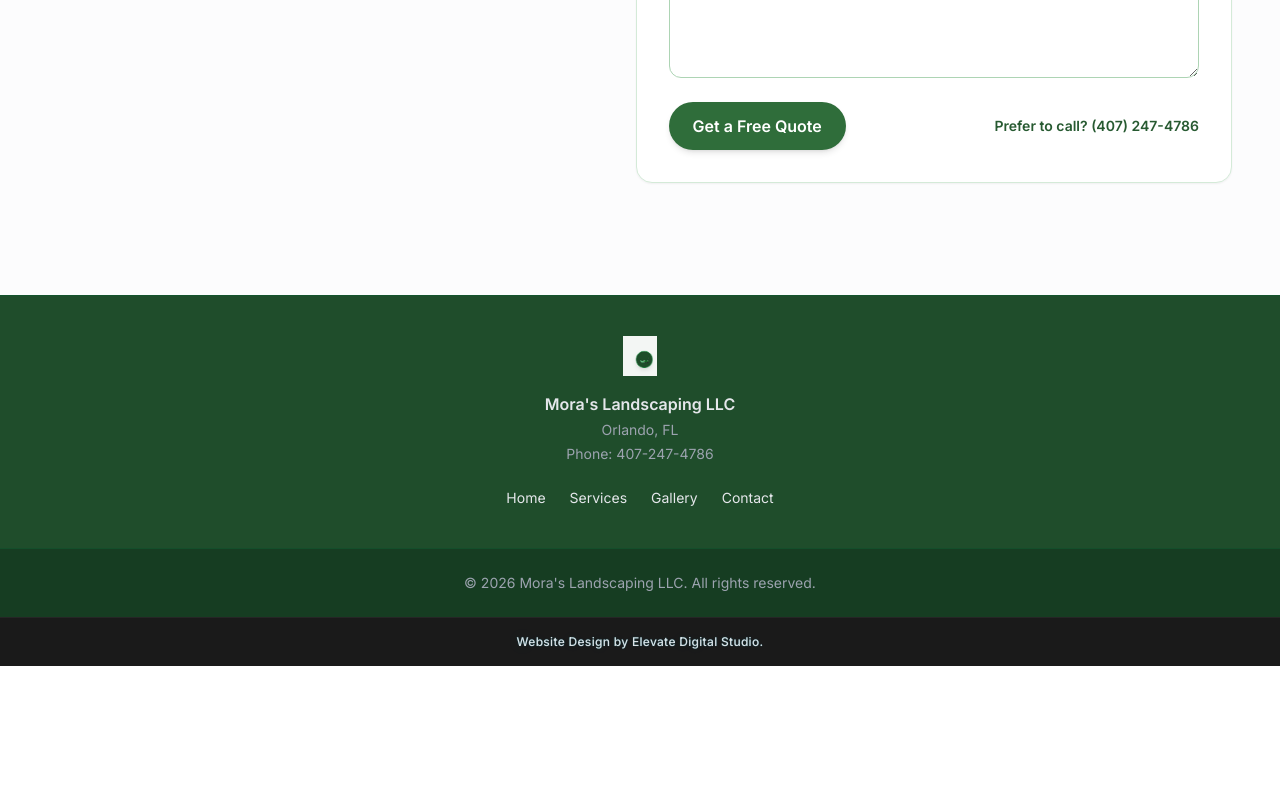
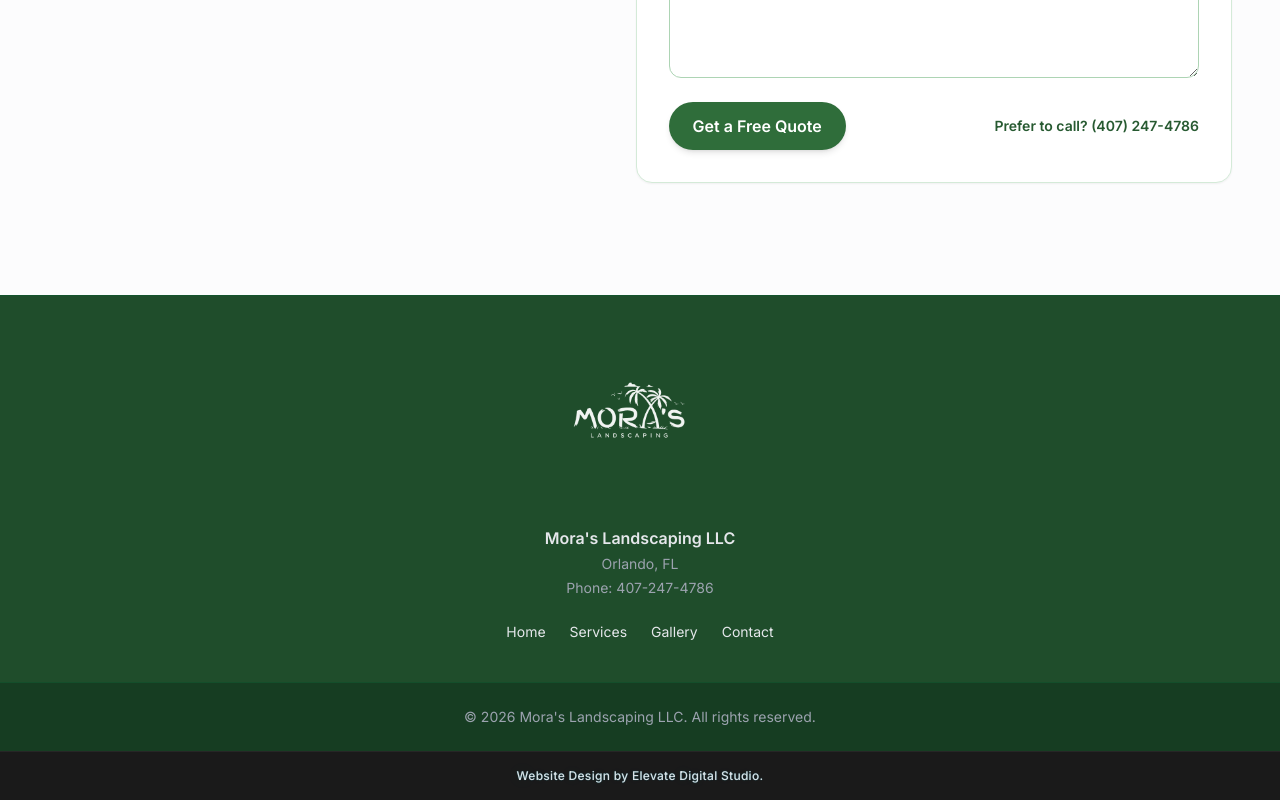
Before and after one commit to Skipp3r407/moras-landscaping-website, a Next.js app: page / in a window 1280 px wide. Shown: the part 7577-8377 px from the top of the page. Before the commit the page ends 8243 px from the top, so only its background shows below. Built offline with nearby package versions, Linux system fonts and the light colour scheme.

Commit message:
Footer: white logo match header, larger wordmark
Made-with: Cursor

```diff
--- a/components/site-footer.tsx
+++ b/components/site-footer.tsx
@@ -42,13 +42,15 @@ export function SiteFooter() {
         whileInView="visible"
         viewport={motionViewport}
       >
-        <Image
-          src="/images/logo-mower.png"
-          alt={`${business.name} — lawn care logo`}
-          width={171}
-          height={198}
-          className="mx-auto h-10 w-auto object-contain opacity-95 transition-transform duration-300 hover:scale-105"
-        />
+        <Link href="/" className="mx-auto inline-block" aria-label={business.name}>
+          <Image
+            src="/images/logo-white.png"
+            alt={`${business.name} logo`}
+            width={1536}
+            height={1024}
+            className="h-36 w-auto max-w-[min(100%,60rem)] object-contain opacity-95 transition-transform duration-300 hover:scale-105 sm:h-[10.5rem]"
+          />
+        </Link>
 
         <div className="mt-4 space-y-1">
           <p className="font-semibold text-gray-200">{business.name}</p>
```
